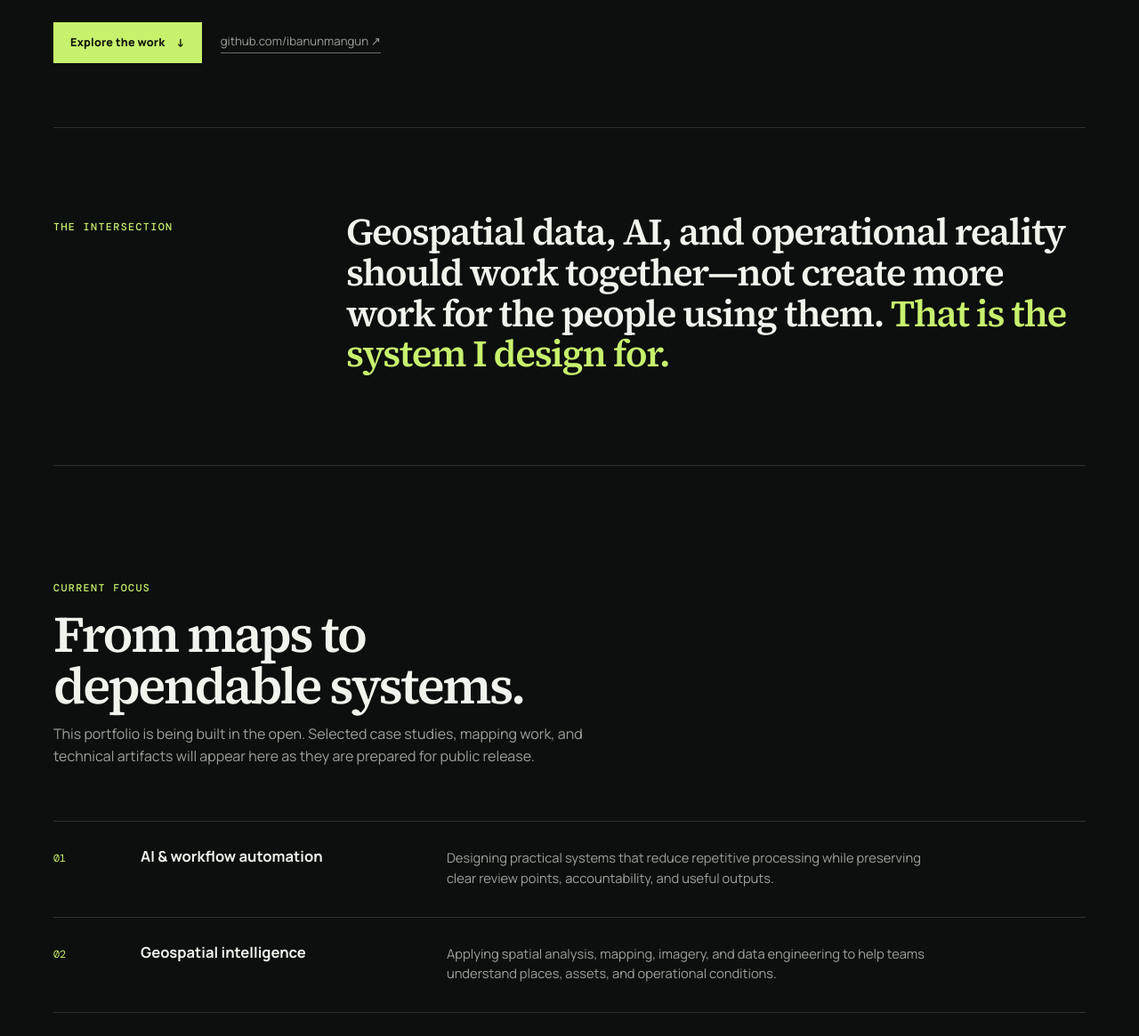
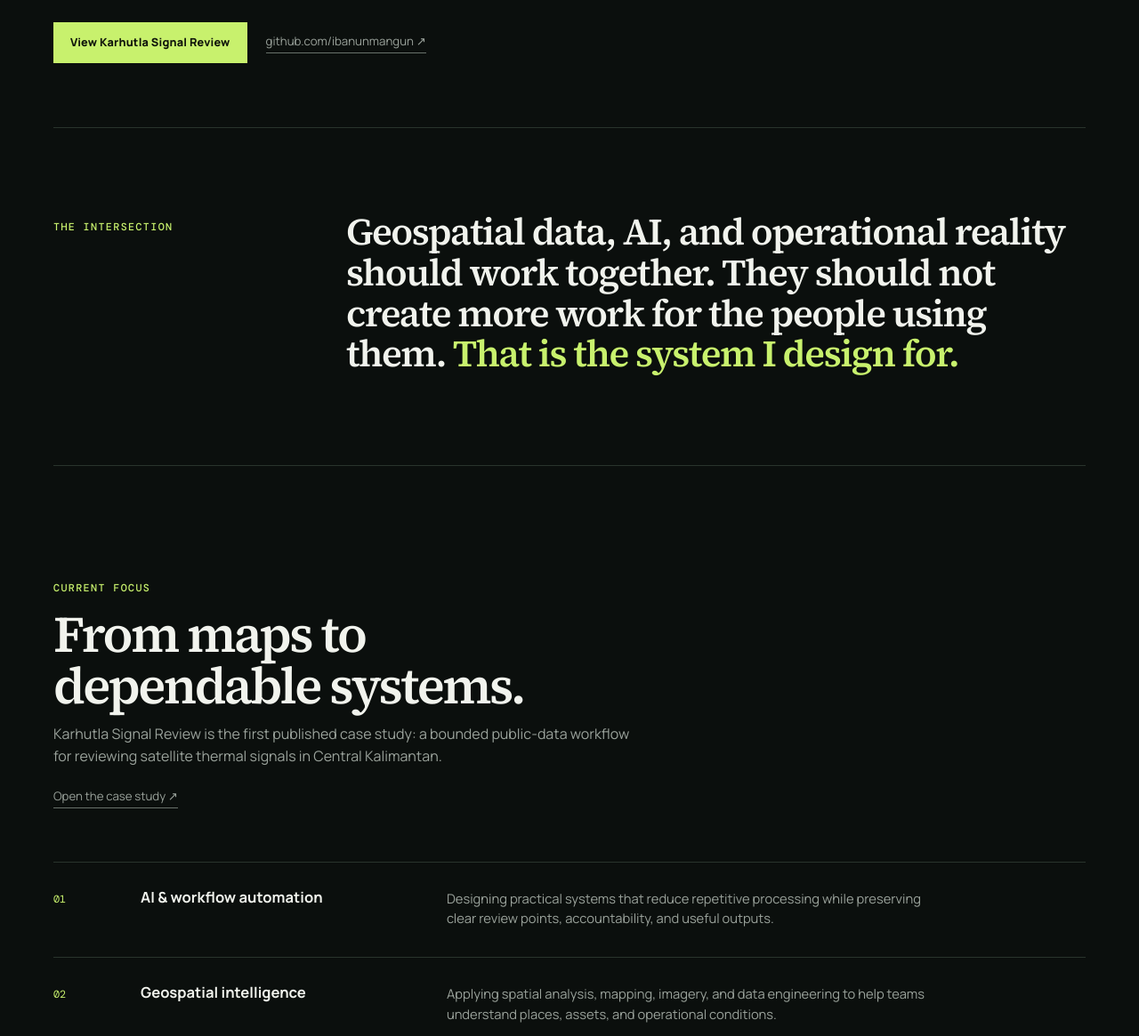
Before and after one commit to ibanunmangun/portofolio, a plain HTML site: page index.html in a window 1280 px wide. Shown: the part 667-1832 px from the top of the page at 89% size. Drawn offline with nearby package versions, Linux system fonts and the light colour scheme.

Commit message:
[verified] fix: link portfolio landing page to case study

```diff
--- a/index.html
+++ b/index.html
@@ -3,9 +3,9 @@
 <head>
   <meta charset="utf-8">
   <meta name="viewport" content="width=device-width, initial-scale=1">
-  <meta name="description" content="Ibanun Mangun Kusumo — AI and Automation Solution Architect working at the intersection of geospatial intelligence, Python, and reliable operational systems.">
+  <meta name="description" content="Ibanun Mangun Kusumo, AI and Automation Solution Architect working at the intersection of geospatial intelligence, Python, and reliable operational systems.">
   <meta name="theme-color" content="#0b0f0d">
-  <title>Ibanun Mangun Kusumo — AI & Geospatial Systems</title>
+  <title>Ibanun Mangun Kusumo | AI & Geospatial Systems</title>
   <style>
     @import url('https://fonts.googleapis.com/css2?family=DM+Mono:wght@400;500&family=Manrope:wght@400;500;600;700;800&family=Source+Serif+4:opsz,wght@8..60,600;8..60,700&display=swap');
 
@@ -135,6 +135,7 @@
     .section-intro { max-width: 660px; }
     .section-intro h2 { margin: 14px 0; font: 600 clamp(2.2rem, 4.5vw, 4.5rem)/1 "Source Serif 4", Georgia, serif; letter-spacing: -.045em; }
     .section-intro p { color: var(--muted); margin: 0; }
+    .case-study-link { display: inline-block; margin-top: 22px; }
     .lanes { margin-top: 60px; border-top: 1px solid var(--line); }
     .lane { display: grid; grid-template-columns: 70px minmax(140px, .55fr) 1.25fr; gap: 28px; align-items: start; padding: 29px 0 32px; border-bottom: 1px solid var(--line); }
     .lane-index { color: var(--accent); font: .74rem "DM Mono", monospace; padding-top: 4px; }
@@ -191,7 +192,7 @@
           <h1 id="hero-title">I build systems that turn complex work into <em>clearer operations.</em></h1>
           <p class="lede">AI &amp; Automation Solution Architect with a foundation in geospatial intelligence, Python, and GIS workflow design.</p>
           <div class="hero-actions">
-            <a class="button" href="#focus">Explore the work <span aria-hidden="true">↓</span></a>
+            <a class="button" href="karhutla-review/">View Karhutla Signal Review</a>
             <a class="text-link" href="https://github.com/ibanunmangun" target="_blank" rel="noreferrer">github.com/ibanunmangun ↗</a>
           </div>
         </div>
@@ -206,14 +207,15 @@
 
       <section class="statement" aria-label="Professional statement">
         <div class="eyebrow mono">The intersection</div>
-        <h2>Geospatial data, AI, and operational reality should work together—not create more work for the people using them. <span>That is the system I design for.</span></h2>
+        <h2>Geospatial data, AI, and operational reality should work together. They should not create more work for the people using them. <span>That is the system I design for.</span></h2>
       </section>
 
       <section class="work" id="focus" aria-labelledby="focus-heading">
         <div class="section-intro">
           <div class="eyebrow mono">Current focus</div>
           <h2 id="focus-heading">From maps to dependable systems.</h2>
-          <p>This portfolio is being built in the open. Selected case studies, mapping work, and technical artifacts will appear here as they are prepared for public release.</p>
+          <p>Karhutla Signal Review is the first published case study: a bounded public-data workflow for reviewing satellite thermal signals in Central Kalimantan.</p>
+          <a class="text-link case-study-link" href="karhutla-review/">Open the case study ↗</a>
         </div>
         <div class="lanes">
           <article class="lane">
@@ -240,7 +242,7 @@
     <div class="shell principle-wrap">
       <div>
         <div class="eyebrow mono">Working approach</div>
-        <h2 id="approach-heading">Useful systems are built around the work—not just the technology.</h2>
+        <h2 id="approach-heading">Useful systems are built around the work. Technology follows the work.</h2>
       </div>
       <ol class="steps">
         <li><b>01</b><div><strong>Understand the real workflow.</strong><br>Start with the people, data, constraints, and decisions behind the process.</div></li>
@@ -258,7 +260,6 @@
       <div class="footer-links">
         <a href="https://www.linkedin.com/in/ibanunmangun" target="_blank" rel="noreferrer">LinkedIn ↗</a>
         <a href="https://github.com/ibanunmangun" target="_blank" rel="noreferrer">GitHub ↗</a>
-        <a href="mailto:hello@example.com" aria-label="Draft placeholder email link">Email <span class="mono">(to be added)</span></a>
       </div>
     </section>
     <footer><span>© 2026 IBANUN MANGUN KUSUMO</span><span>AI · AUTOMATION · GEOSPATIAL SYSTEMS</span></footer>
```
